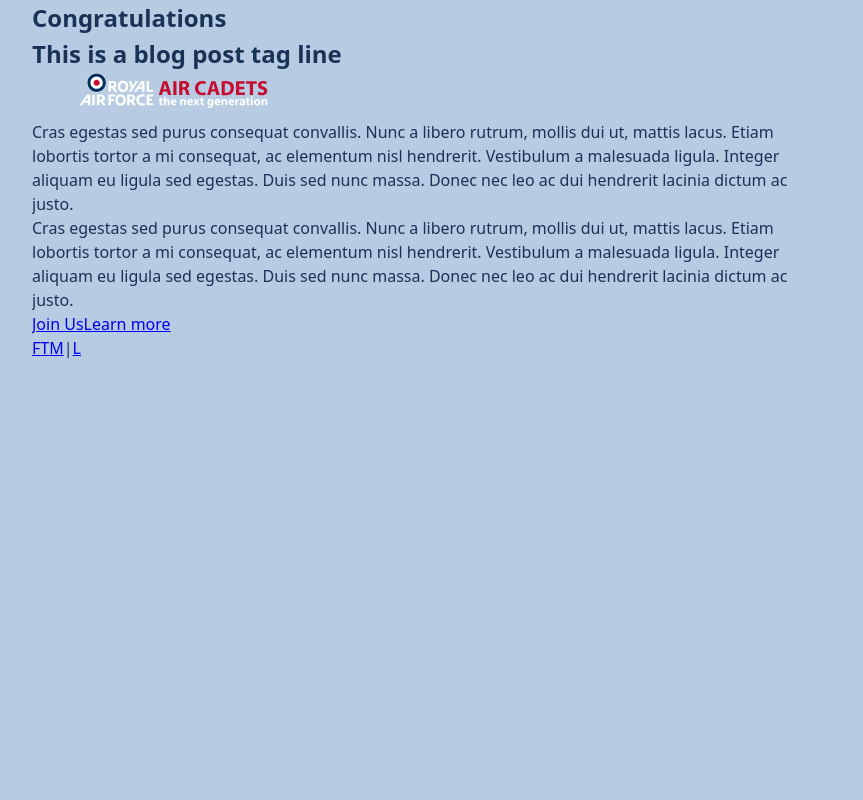
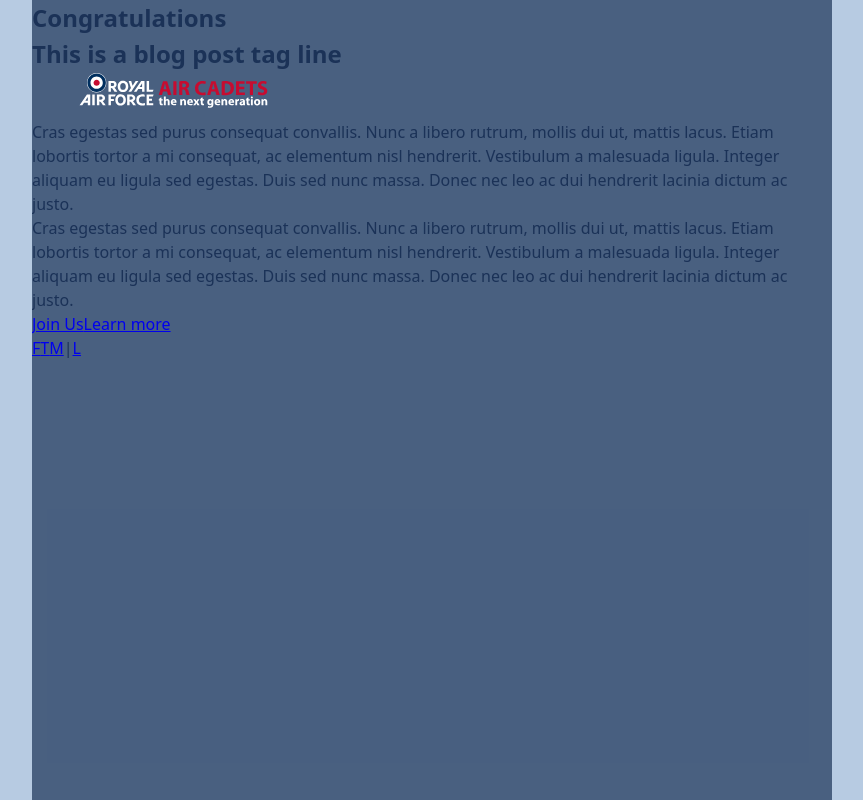
Before and after one commit to wrightjamie/techtest, a Gatsby site: page / in a window 1280 px wide. Shown: the whole page, without its empty margins (208-1071 px from the left). Built offline with nearby package versions, Linux system fonts and the light colour scheme; Gatsby itself is replaced by a stand-in of ours.

Commit message:
General Home Styling

```diff
--- a/src/components/footer/footer.js
+++ b/src/components/footer/footer.js
@@ -27,5 +27,5 @@ export default Footer;
 
 const FooterStop = styled(UtilityContainer)`
   scroll-snap-align: end;
-  background-color: pink;
+  background-color: var(--col-header);
 `;
--- a/src/components/header/header.js
+++ b/src/components/header/header.js
@@ -64,7 +64,7 @@ const HeaderContainer = styled(UtilityContainer)`
   inset: 0 0 auto 0;
   position: sticky;
   height: var(--headerHeight);
-  background-color: green;
+  background-color: var(--col-header);
 `;
 
 const StyledNav = styled(UtilityFlex)`
--- a/src/components/utils/utility.js
+++ b/src/components/utils/utility.js
@@ -2,6 +2,8 @@ import styled from "styled-components";
 
 export const UtilityContainer = styled.div`
   display: grid;
+
+  ${(props) => (props.bleed ? "grid-column: 1/-1" : "")};
   grid-template-columns: 1fr min(100%, 50rem) 1fr;
   > * {
     grid-column: 2;
--- a/src/pages/index.js
+++ b/src/pages/index.js
@@ -6,6 +6,7 @@ import styled from "styled-components";
 import Logo from "../svg/rafacLogo.svg";
 
 import Card from "../components/card";
+import { UtilityContainer } from "../components/utils/utility";
 
 // markup
 const IndexPage = ({ data }) => {
@@ -24,7 +25,8 @@ const IndexPage = ({ data }) => {
 
   const LeadPage = () => (
     <>
-      <Page fullHeight>
+      <UtilityContainer bleed>
+        <Page overlay fullHeight>
           <div>
             <h1>Congratulations</h1>
             <h2>{landing.tag}</h2>
@@ -46,6 +48,7 @@ const IndexPage = ({ data }) => {
             </nav>
           </div>
         </Page>
+      </UtilityContainer>
     </>
   );
 
@@ -108,12 +111,26 @@ export default IndexPage;
 const Page = styled.section`
   height: ${(props) =>
     props.fullHeight ? "100vh" : "calc(100vh - var(--headerHeight))"};
+  background-color: ${(props) =>
+    props.overlay ? "var(--col-img-cover)" : "var(--col-bg-main)"};
 
   scroll-snap-align: start;
   overflow: hidden;
 `;
 
-const PageHeader = styled.h2``;
+const PageHeader = styled.h2`
+  background-color: var(--col-img-cover);
+  margin: var(--gap);
+  padding: 0 var(--gap);
+  color: var(--white);
+  font-variant: small-caps;
+  font-weight: 600;
+  font-size: clamp(2rem, -6rem + 24vw, 3rem);
+  word-spacing: -0.5ex;
+  &:before {
+    content: "#";
+  }
+`;
 
 const StyledLogo = styled(Logo)`
   height: 3em;
--- a/src/theme/cssVariables.js
+++ b/src/theme/cssVariables.js
@@ -13,6 +13,8 @@ export const Variables = css`
 
     --col-img-cover: rgba(27, 50, 87, 0.7);
     --col-bg: var(--col-light);
+    --col-header: var(--col-text);
+    --col-bg-main: var(--white);
 
     --gap: 1rem;
 
```
Lines whose indentation alone changed are shown as unchanged.
